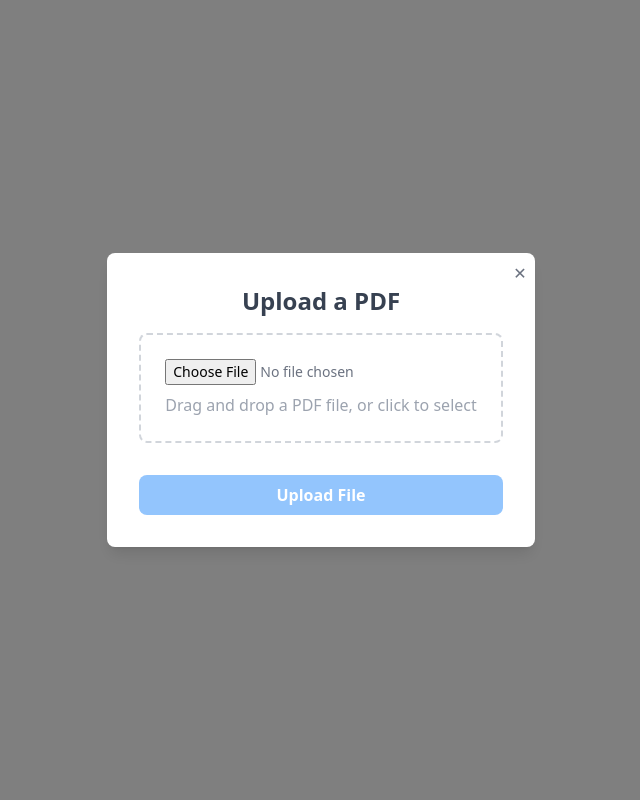
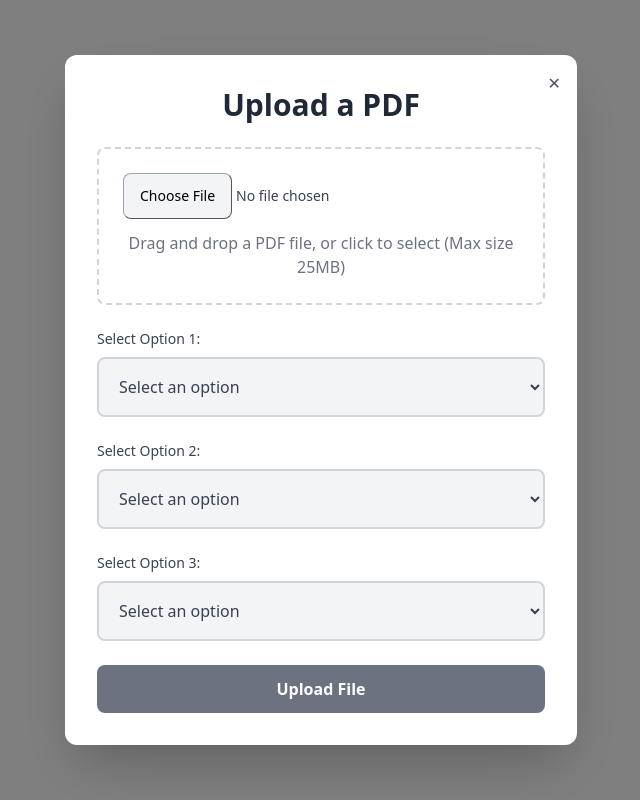
Before and after one commit to HRC-123/Major_Project, a React (Create React App) app in the folder frontend/: page /FileUpload in a window 1280 px wide. Shown: the whole page, without its empty margins (319-959 px from the left). Built offline with nearby package versions, Linux system fonts and the light colour scheme; no server answers.

Commit message:
added dept,sub,type

```diff
--- a/frontend/src/Components/FileUpload.jsx
+++ b/frontend/src/Components/FileUpload.jsx
@@ -1,4 +1,3 @@
-// FileUpload.js
 import React, { useState } from "react";
 import AWS from "aws-sdk";
 import { toast } from "react-toastify";
@@ -8,9 +7,21 @@ const FileUpload = ({ onClose }) => {
   const [file, setFile] = useState(null);
   const [uploading, setUploading] = useState(false);
   const [uploadProgress, setUploadProgress] = useState(0);
+  const [selectedOption1, setSelectedOption1] = useState(""); // Dropdown 1
+  const [selectedOption2, setSelectedOption2] = useState(""); // Dropdown 2
+  const [selectedOption3, setSelectedOption3] = useState(""); // Dropdown 3
 
   const handleFileChange = (event) => {
-    setFile(event.target.files[0]);
+    const selectedFile = event.target.files[0];
+
+    // Check if file is larger than 25MB
+    if (selectedFile && selectedFile.size > 25 * 1024 * 1024) {
+      alert("File size must be less than 25MB.");
+      setFile(null);
+      return;
+    }
+
+    setFile(selectedFile);
   };
 
   const uploadFile = async () => {
@@ -46,55 +57,102 @@ const FileUpload = ({ onClose }) => {
         setUploading(false);
         setFile(null);
         setUploadProgress(0);
+        setSelectedOption1("");
+        setSelectedOption2("");
+        setSelectedOption3(""); // Reset dropdowns
       });
   };
 
   return (
-    <div className="fixed inset-0 bg-black bg-opacity-50 flex justify-center items-center">
-      <div className="relative max-w-md mx-auto p-8 bg-white shadow-lg rounded-lg">
+    <div className="fixed inset-0 bg-black bg-opacity-50 flex justify-center items-center z-50">
+      <div className="relative max-w-lg mx-auto p-8 bg-white shadow-2xl rounded-xl">
         {/* Close Button */}
         <button
           onClick={onClose}
-          className="absolute top-2 right-2 text-gray-500 hover:text-gray-700"
+          className="absolute top-4 right-4 text-gray-600 hover:text-gray-900 focus:outline-none"
           aria-label="Close"
         >
           ✕
         </button>
 
-        <h1 className="text-2xl font-semibold text-gray-700 text-center mb-4">
+        <h1 className="text-3xl font-bold text-gray-800 text-center mb-6">
           Upload a PDF
         </h1>
 
-        <div className="border-2 border-dashed border-gray-300 p-6 rounded-lg mb-4">
+        <div className="border-2 border-dashed border-gray-300 p-6 rounded-lg mb-6 transition-all hover:border-blue-500 cursor-pointer">
           <input
             type="file"
             accept=".pdf"
             onChange={handleFileChange}
-            className="w-full text-gray-500 text-sm cursor-pointer focus:outline-none"
+            className="w-full text-gray-700 text-sm cursor-pointer file:bg-gray-100 file:border file:border-gray-400 file:rounded-lg file:px-4 file:py-3 focus:outline-none focus:ring-2 focus:ring-blue-500"
           />
-          <p className="text-gray-400 text-center mt-2">
-            Drag and drop a PDF file, or click to select
+          <p className="text-gray-500 text-center mt-3">
+            Drag and drop a PDF file, or click to select (Max size 25MB)
           </p>
         </div>
 
+        {/* Dropdowns */}
+        <div className="mb-6">
+          <label className="block text-gray-700 text-sm font-medium mb-2">Select Option 1:</label>
+          <select
+            value={selectedOption1}
+            onChange={(e) => setSelectedOption1(e.target.value)}
+            className="w-full p-4 text-gray-700 bg-gray-100 border-2 border-gray-300 rounded-lg focus:outline-none focus:ring-2 focus:ring-blue-500 transition duration-300 ease-in-out hover:border-blue-500"
+          >
+            <option value="" disabled>Select an option</option>
+            <option value="notes">Notes</option>
+            <option value="syllabus">Syllabus</option>
+            <option value="ppts">PPTs</option>
+            <option value="previous_year_paper">Previous Year Paper</option>
+          </select>
+        </div>
+
+        <div className="mb-6">
+          <label className="block text-gray-700 text-sm font-medium mb-2">Select Option 2:</label>
+          <select
+            value={selectedOption2}
+            onChange={(e) => setSelectedOption2(e.target.value)}
+            className="w-full p-4 text-gray-700 bg-gray-100 border-2 border-gray-300 rounded-lg focus:outline-none focus:ring-2 focus:ring-blue-500 transition duration-300 ease-in-out hover:border-blue-500"
+          >
+            <option value="" disabled>Select an option</option>
+            <option value="notes">Notes</option>
+            <option value="syllabus">Syllabus</option>
+            <option value="ppts">PPTs</option>
+            <option value="previous_year_paper">Previous Year Paper</option>
+          </select>
+        </div>
+
+        <div className="mb-6">
+          <label className="block text-gray-700 text-sm font-medium mb-2">Select Option 3:</label>
+          <select
+            value={selectedOption3}
+            onChange={(e) => setSelectedOption3(e.target.value)}
+            className="w-full p-4 text-gray-700 bg-gray-100 border-2 border-gray-300 rounded-lg focus:outline-none focus:ring-2 focus:ring-blue-500 transition duration-300 ease-in-out hover:border-blue-500"
+          >
+            <option value="" disabled>Select an option</option>
+            <option value="notes">Notes</option>
+            <option value="syllabus">Syllabus</option>
+            <option value="ppts">PPTs</option>
+            <option value="previous_year_paper">Previous Year Paper</option>
+          </select>
+        </div>
+
+        {/* New Upload Progress Bar */}
         {uploading && (
-          <div className="w-full bg-gray-200 rounded-full h-4 mb-4">
+          <div className="w-full bg-gray-200 rounded-full h-2 mb-6">
             <div
-              className="bg-blue-500 h-4 rounded-full"
+              className="bg-gradient-to-r from-blue-500 to-indigo-500 h-2 rounded-full"
               style={{ width: `${uploadProgress}%` }}
             ></div>
           </div>
         )}
 
+        {/* Upload Button */}
         <button
           onClick={uploadFile}
           disabled={!file || uploading}
-          className={`w-full py-2 px-4 mt-4 rounded-lg text-white font-semibold
-            ${
-              !file || uploading
-                ? "bg-blue-300 cursor-not-allowed"
-                : "bg-blue-500 hover:bg-blue-600"
-            }`}
+          className={`w-full py-3 px-6 rounded-lg text-white font-semibold transition duration-300 ease-in-out
+            ${!file || uploading ? "bg-gray-500 cursor-not-allowed" : "bg-gradient-to-r from-blue-500 to-indigo-600 hover:from-blue-600 hover:to-indigo-700"}`}
         >
           {uploading ? `Uploading... ${uploadProgress}%` : "Upload File"}
         </button>
```
